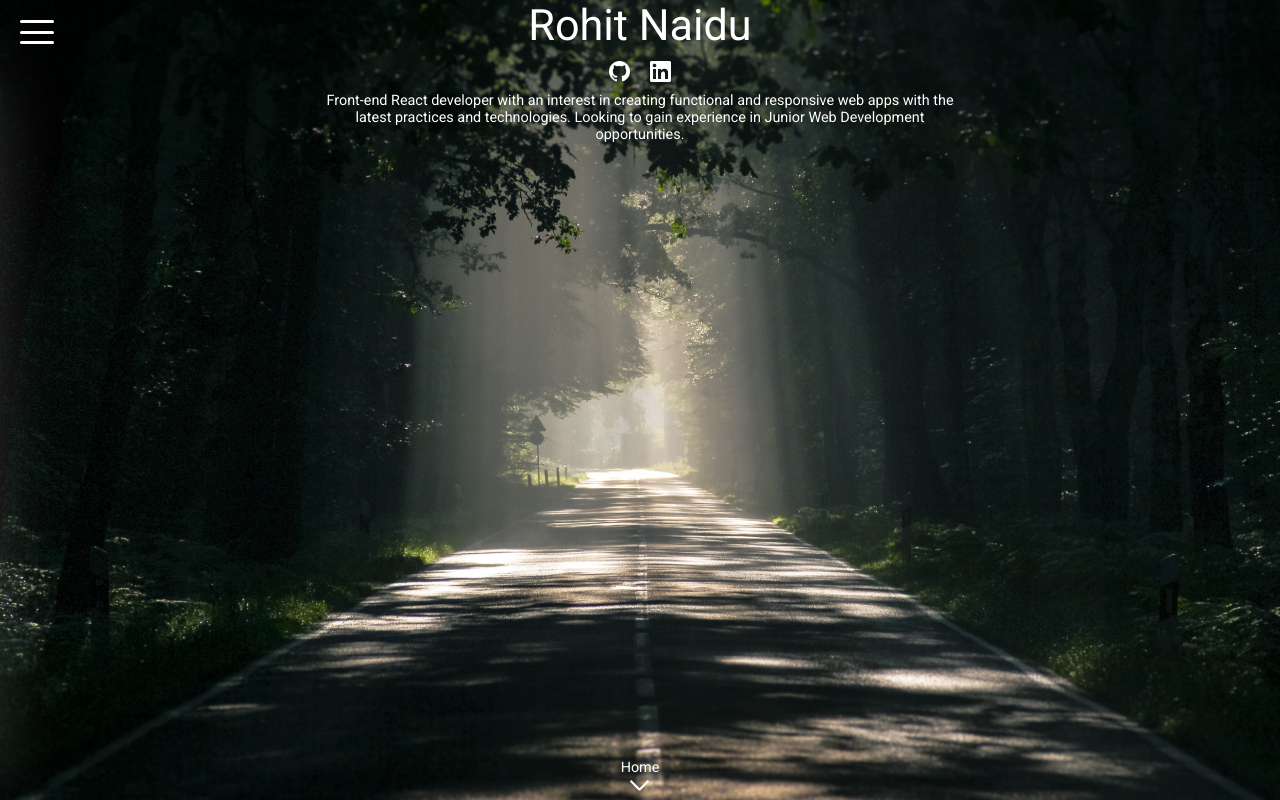
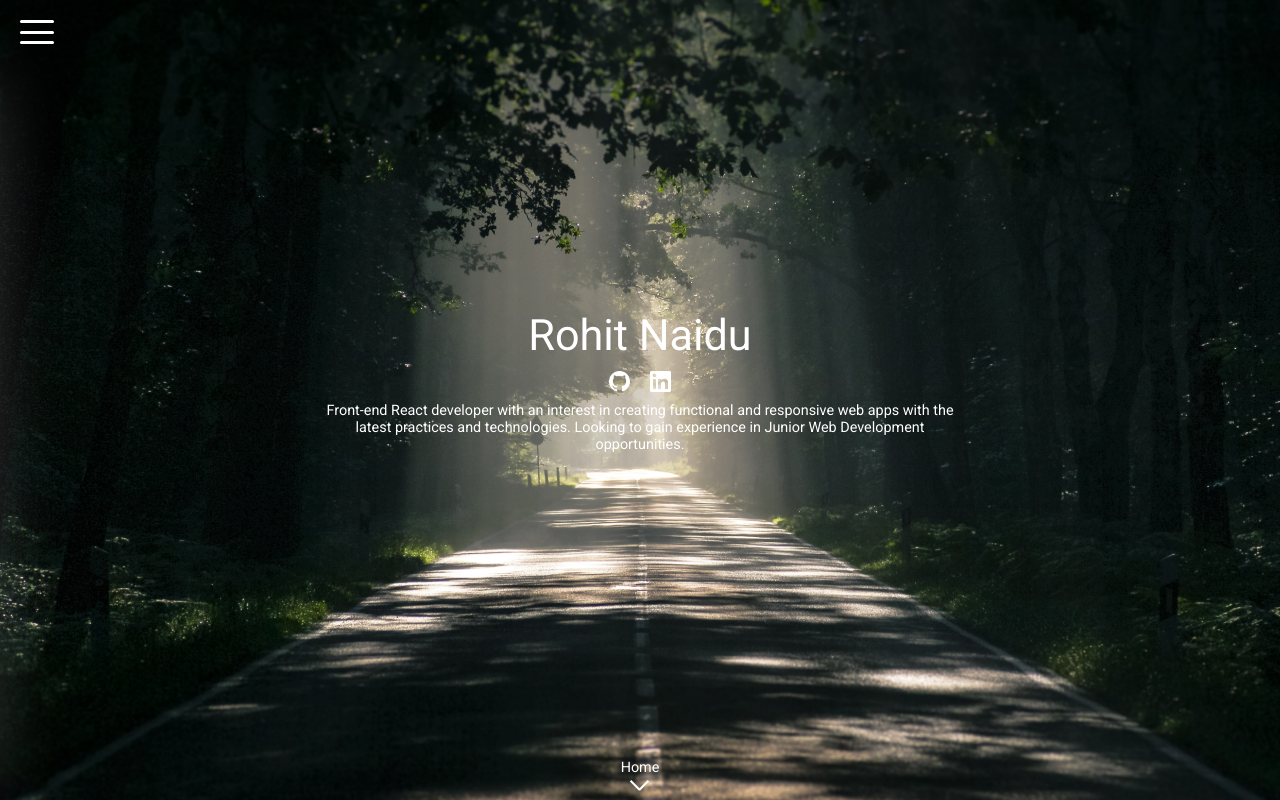
Before and after one commit to rohtett/find-rohit, a React (Create React App) app: page / in a window 1280 px wide. Built offline with nearby package versions, Linux system fonts and the light colour scheme.

Commit message:
changed address

```diff
--- a/package.json
+++ b/package.json
@@ -1,7 +1,7 @@
 {
   "name": "find-rohit",
   "version": "0.1.0",
-  "homepage": "https://rohtett.github.io/find-rohit/",
+  "homepage": "https://rohtett.co.uk",
   "private": true,
   "dependencies": {
     "@formspree/react": "^2.4.1",
--- a/src/Pages/Home/index.jsx
+++ b/src/Pages/Home/index.jsx
@@ -4,6 +4,7 @@ import PageDown from "../../Components/PageDown"
 const Home = ({ menu, view, setView }) => {
   return (
     <article id="home">
+      <div />
       <div id="info">
           <div className="title">Rohit Naidu</div>
         <div id="socials">
--- a/src/Pages/Home/styles.scss
+++ b/src/Pages/Home/styles.scss
@@ -34,7 +34,6 @@
     height: 100vh!important;
   }
   & div#info {
-    margin-bottom: 40vh;
     width: 100%;
     text-align: center;
     @include breakpoint2 {
```
Lines whose indentation alone changed are shown as unchanged.
